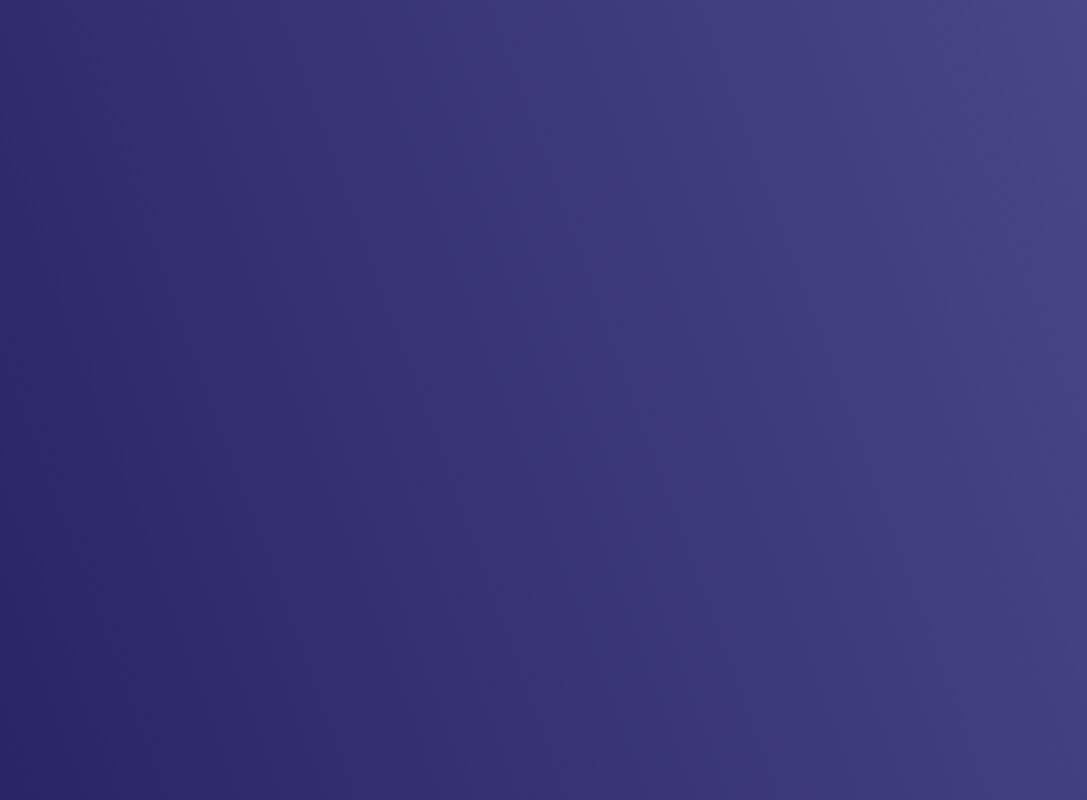
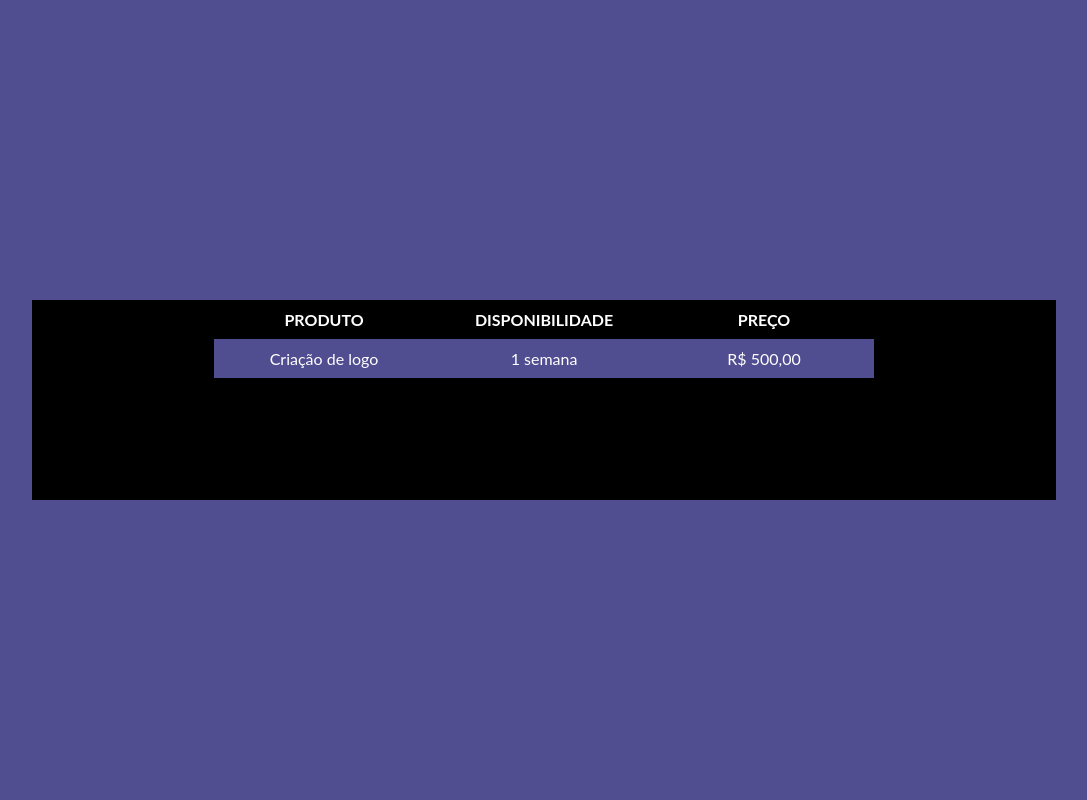
Before and after one commit to mateuscarvalhodev/telemetrixApi, a React (Vite) app: page / in a window 1280 px wide. Shown: the whole page, without its empty margins (96-1183 px from the left). Built offline with nearby package versions, Linux system fonts and the light colour scheme.

Commit message:
addTable

```diff
--- a/src/App.tsx
+++ b/src/App.tsx
@@ -1,10 +1,11 @@
+import { Main } from "./assets/components/Main"
 import GlobalStyles from "./styles/GlobalStyles"
 
 function App() {
   return (
     <>
     <GlobalStyles />
-
+    <Main />
     </>
   )
 }
--- a/src/assets/components/Main.tsx
+++ b/src/assets/components/Main.tsx
@@ -1,7 +1,33 @@
+import { useState } from "react";
+import { Container, List } from "./styles";
+
+// const [productName, setProductName] = useState('');
+// const [price, setPrice] = useState(0);
 export function Main () {
   return (
     <>
+    <Container>
+      <form>
+        {/* <input type="text" onChange= {() => console.log('teste')} /> */}
+      </form>
+      <List>
+      <table>
+  <tr>
+    <th>PRODUTO</th>
+    <th>DISPONIBILIDADE</th>
+    <th>PREÇO</th>
+  </tr>
 
+  <tr>
+    <td>Criação de logo</td>
+    <td>1 semana</td>
+    <td>R$ 500,00</td>
+  </tr>
+
+
+</table>
+      </List>
+    </Container>
     </>
   )
 }
--- a/src/assets/components/styles.ts
+++ b/src/assets/components/styles.ts
@@ -0,0 +1,51 @@
+import styled from "styled-components";
+
+export const Container = styled.div`
+display: flex;
+flex-direction: column;
+width: 100vw;
+height: 100vh;
+justify-content: center;
+align-items: center;
+background: var(--color-secondary);
+
+`;
+export const List = styled.div`
+width: 80%;
+height: 200px;
+background: black;
+
+  h1{
+    text-align: center;
+  }
+
+  table, th, td {
+    /* border: 1px solid black; */
+  }
+
+table {
+border-collapse: collapse;
+margin: auto;
+}
+
+th, td{
+padding: 10px;
+text-align: center;
+width: 220px;
+}
+
+th{
+font-weight: bold;
+}
+
+
+tr:nth-child(even) {
+background-color: var(--color-secondary);
+}
+
+tr:hover:nth-child(1n + 2) {
+background-color: #085F63;
+color: #fff;
+}
+
+`;
```
